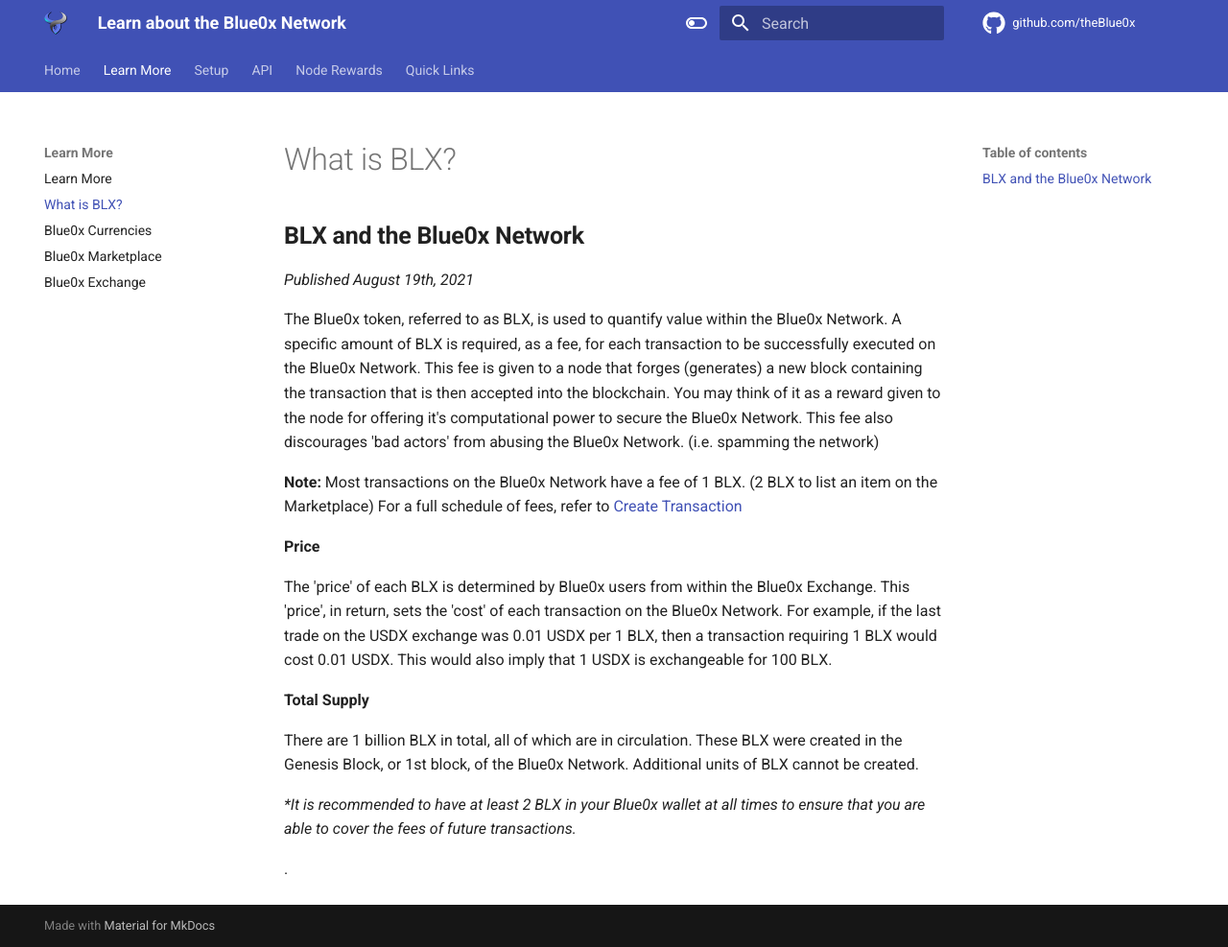
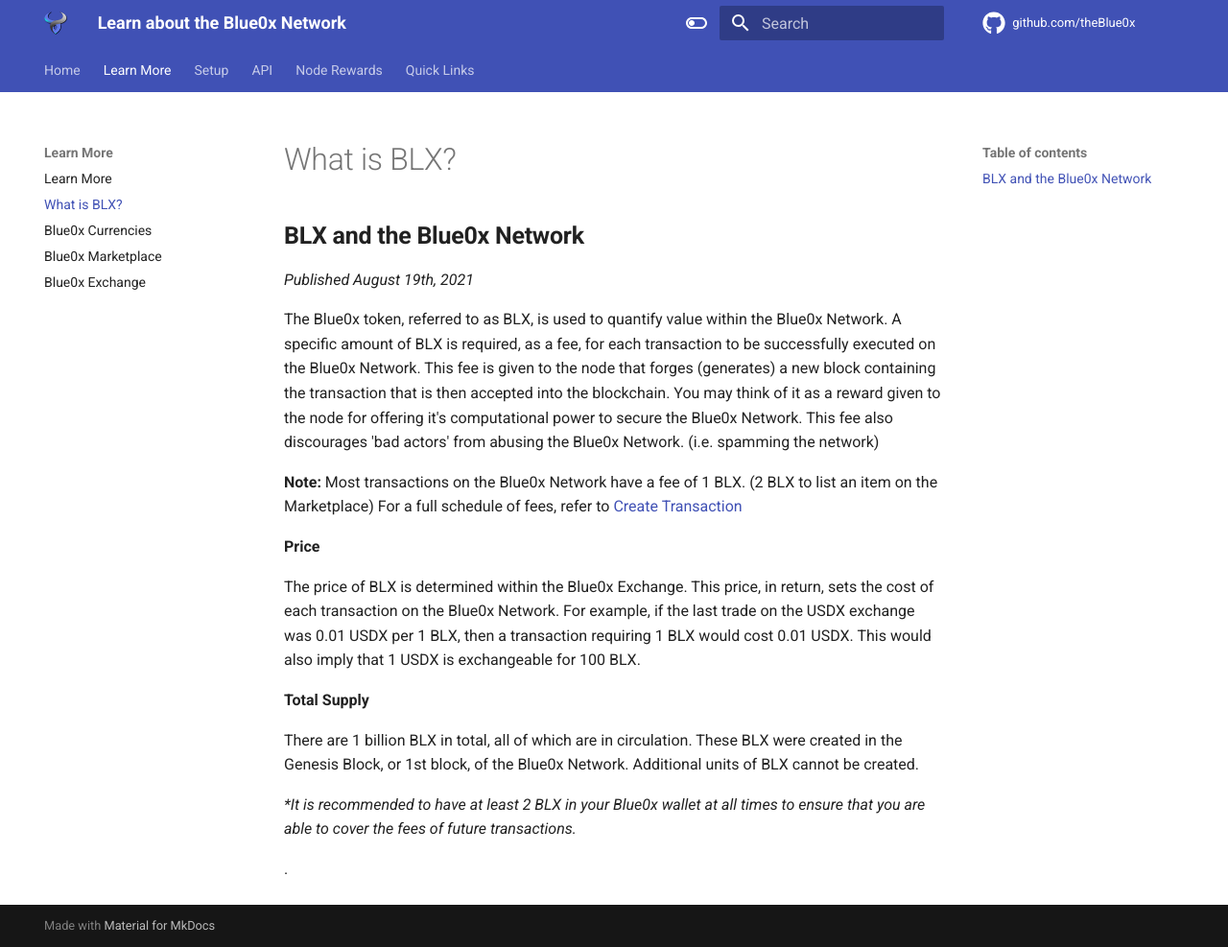
Before and after one commit to theBlue0x/docs, an MkDocs documentation site: the page built from docs/learn_more/BLX.md, in a window 1280 px wide and 987 px high. Shown: the whole window at 96% size. Built offline with MkDocs 1.6.1 and Material for MkDocs 9.7.7, drawn with Linux system fonts in a browser that asks for light colours.

Commit message:
Update BLX.md

```diff
--- a/docs/learn_more/BLX.md
+++ b/docs/learn_more/BLX.md
@@ -2,7 +2,7 @@
 
 _Published August 19th, 2021_
 
-The Blue0x token, referred to as BLX, is used to quantify value within the Blue0x Network. A specific amount of BLX is required, as a fee, for each transaction to be successfully executed on the Blue0x Network.  This fee is given to a node that forges (generates) a new block containing the transaction that is then accepted into the blockchain.  You may think of it as a reward given to the node for offering it's computational power to secure the Blue0x Network.  This fee also discourages 'bad actors' from abusing the Blue0x Network. (i.e. spamming the network)
+The Blue0x token, referred to as BLX, is used to quantify value within the Blue0x Network. A specific amount of BLX is required, as a fee, for each transaction to be successfully executed on the Blue0x Network.  This fee is given to the node that forges (generates) a new block containing the transaction that is then accepted into the blockchain.  You may think of it as a reward given to the node for offering it's computational power to secure the Blue0x Network.  This fee also discourages 'bad actors' from abusing the Blue0x Network. (i.e. spamming the network)
 
 
 **Note:** Most transactions on the Blue0x Network have a fee of 1 BLX. (2 BLX to list an item on the Marketplace)
@@ -10,7 +10,7 @@
 
 **Price**
 
-The 'price' of each BLX is determined by Blue0x users from within the Blue0x Exchange.  This 'price', in return, sets the 'cost' of each transaction on the Blue0x Network.  For example, if the last trade on the USDX exchange was 0.01 USDX per 1 BLX, then a transaction requiring 1 BLX would cost 0.01 USDX.  This would also imply that 1 USDX is exchangeable for 100 BLX.
+The price of BLX is determined within the Blue0x Exchange.  This price, in return, sets the cost of each transaction on the Blue0x Network.  For example, if the last trade on the USDX exchange was 0.01 USDX per 1 BLX, then a transaction requiring 1 BLX would cost 0.01 USDX.  This would also imply that 1 USDX is exchangeable for 100 BLX.
 
 **Total Supply**
 
```
